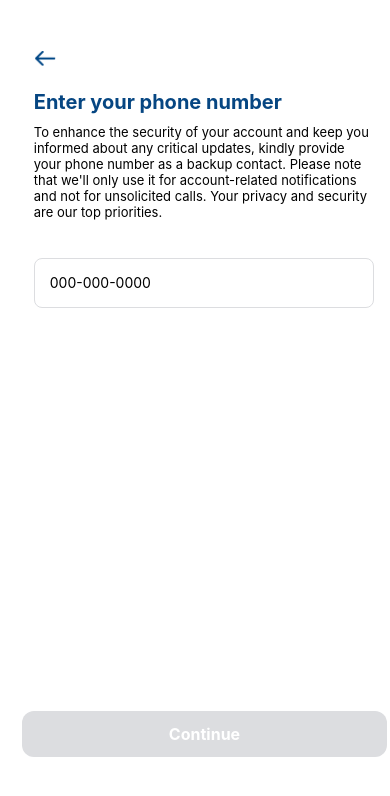
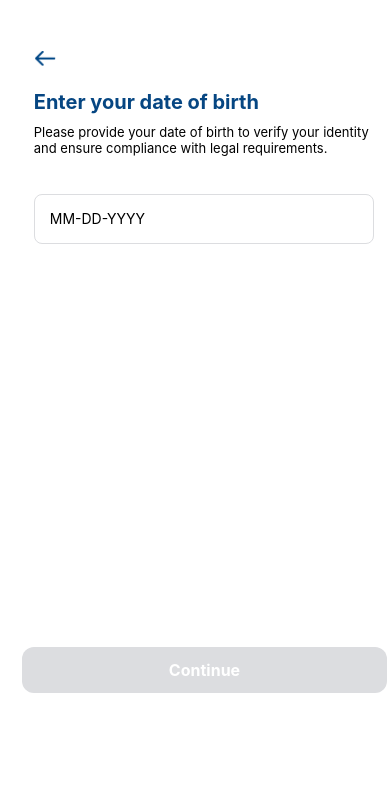
Before and after one commit to sehajveerd/ShopteraApp, a React Native app: screen / in a window 390 px wide. Shown: the top 796 px of the page. Built offline with nearby package versions, Linux system fonts and the light colour scheme.

Commit message:
Date of Birth Page

```diff
--- a/App.js
+++ b/App.js
@@ -12,7 +12,8 @@ import NotiScreen from "./pages/NotiScreen";
 import RecapOfPreferences from "./pages/RecapOfPreferences";
 import LegalName from "./pages/LegalName";
 import PhoneNumber from "./pages/PhoneNumberScreen";
+import DateOfBirth from "./pages/DateOfBirth";
 
 export default function App() {
-  return <PhoneNumber />;
+  return <DateOfBirth />;
 }
--- /dev/null
+++ b/pages/DateOfBirth.js
@@ -0,0 +1,168 @@
+import React, { useState } from "react";
+import {
+  Image,
+  View,
+  Text,
+  TextInput,
+  StyleSheet,
+  TouchableOpacity,
+  Alert,
+} from "react-native";
+
+const isValidDate = (inputStr) => {
+  // Define the pattern for "MM-DD-YYYY"
+  const pattern = /^(0[1-9]|1[0-2])-(0[1-9]|[12][0-9]|3[01])-(\d{4})$/;
+
+  // Check if the input matches the pattern
+  const match = inputStr.match(pattern);
+
+  if (match) {
+    // Extract the month, day, and year
+    const [_, month, day, year] = match;
+
+    // Convert the extracted values to integers
+    const intMonth = parseInt(month, 10);
+    const intDay = parseInt(day, 10);
+    const intYear = parseInt(year, 10);
+
+    // Check if the month is valid (1-12)
+    if (1 <= intMonth && intMonth <= 12) {
+      // Check if the day is valid for the given month
+      if (
+        (/[13578]/.test(month) && intDay <= 31) ||
+        (/[469]|11/.test(month) && intDay <= 30) ||
+        (intMonth === 2 &&
+        ((intYear % 4 === 0 && intYear % 100 !== 0) || intYear % 400 === 0)
+          ? intDay <= 29
+          : intDay <= 28)
+      ) {
+        return true;
+      }
+    }
+  }
+
+  return false;
+};
+
+const DOBPage = () => {
+  const [dateOfBirth, setDateOfBirth] = useState("");
+  const handleContinue = () => {
+    if (isValidDate(dateOfBirth)) {
+    } else {
+      // Invalid date, show an error message or handle accordingly
+      Alert.alert("Error", "Please enter a valid date of birth.");
+    }
+  };
+
+  return (
+    <View style={styles.container}>
+      <Image
+        source={require("../assets/BackArrow.png")}
+        style={styles.backArrow}
+      />
+
+      <Text style={styles.header}>Enter your date of birth</Text>
+      <Text style={styles.headerDescription}>
+        Please provide your date of birth to verify your identity and ensure
+        compliance with legal requirements.
+      </Text>
+
+      <View style={styles.inputContainer}>
+        <TextInput
+          style={styles.input}
+          placeholder="MM-DD-YYYY"
+          value={dateOfBirth}
+          onChangeText={(text) => setDateOfBirth(text)}
+          keyboardType="phone-pad"
+        />
+      </View>
+
+      <TouchableOpacity
+        style={dateOfBirth ? styles.button : styles.disabledButton}
+        onPress={dateOfBirth ? handleContinue : () => {}}
+        disabled={!dateOfBirth}
+      >
+        <Text style={styles.buttonText}>Continue</Text>
+      </TouchableOpacity>
+    </View>
+  );
+};
+
+const styles = StyleSheet.create({
+  container: {
+    backgroundColor: "#ffffff",
+    flex: 1,
+    marginLeft: 15,
+  },
+
+  backArrow: {
+    height: 15,
+    width: 22,
+    top: "6%",
+    left: "5%",
+    zIndex: 1,
+  },
+
+  header: {
+    fontSize: 20,
+    width: "100%",
+    fontWeight: "700",
+    paddingHorizontal: "5%",
+    marginTop: 75,
+    color: "#064682",
+  },
+
+  headerDescription: {
+    fontSize: 13,
+    width: "100%",
+    paddingHorizontal: "5%",
+    marginTop: 10,
+    paddingBottom: "5%",
+  },
+
+  inputContainer: {
+    paddingHorizontal: "5%",
+    marginTop: "5%",
+  },
+
+  input: {
+    height: 50,
+    borderColor: "#DCDDE0",
+    borderWidth: 1,
+    borderRadius: 8,
+    marginBottom: 10,
+    paddingLeft: 15,
+    width: 340,
+  },
+
+  button: {
+    backgroundColor: "#064682",
+    borderRadius: 12,
+    padding: 13,
+    marginTop: "105%",
+    marginBottom: 5,
+    marginLeft: 7,
+    alignItems: "center",
+    justifyContent: "center",
+    width: 365,
+  },
+
+  disabledButton: {
+    backgroundColor: "#DCDDE0", // Use a color indicating the button is disabled
+    borderRadius: 12,
+    padding: 13,
+    marginTop: "105%",
+    marginBottom: 5,
+    marginLeft: 7,
+    alignItems: "center",
+    justifyContent: "center",
+    width: 365,
+  },
+
+  buttonText: {
+    color: "#ffffff",
+    fontSize: 16,
+    fontWeight: "bold",
+  },
+});
+export default DOBPage;
```
